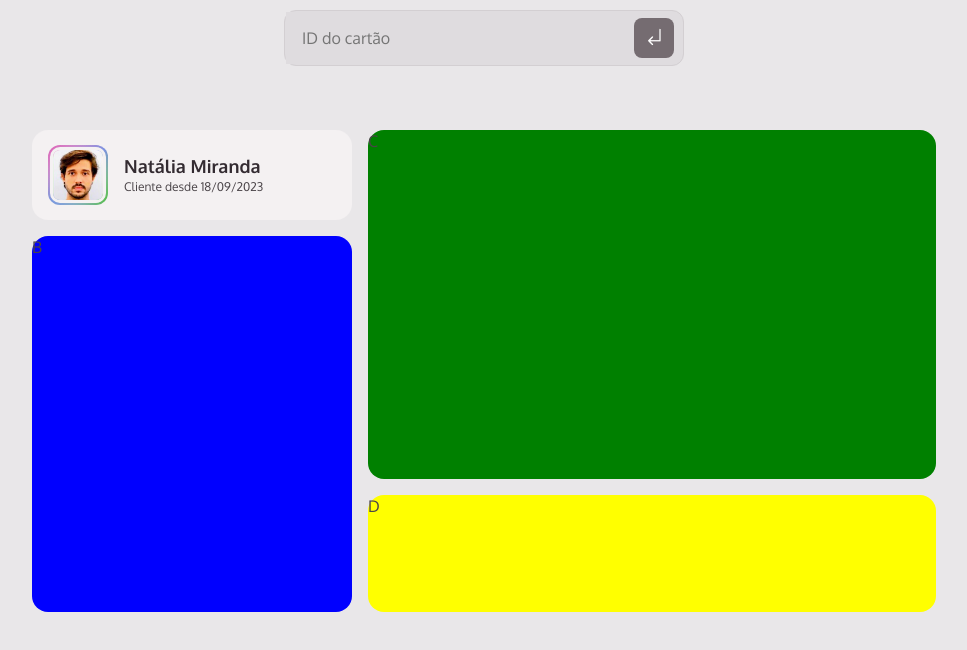
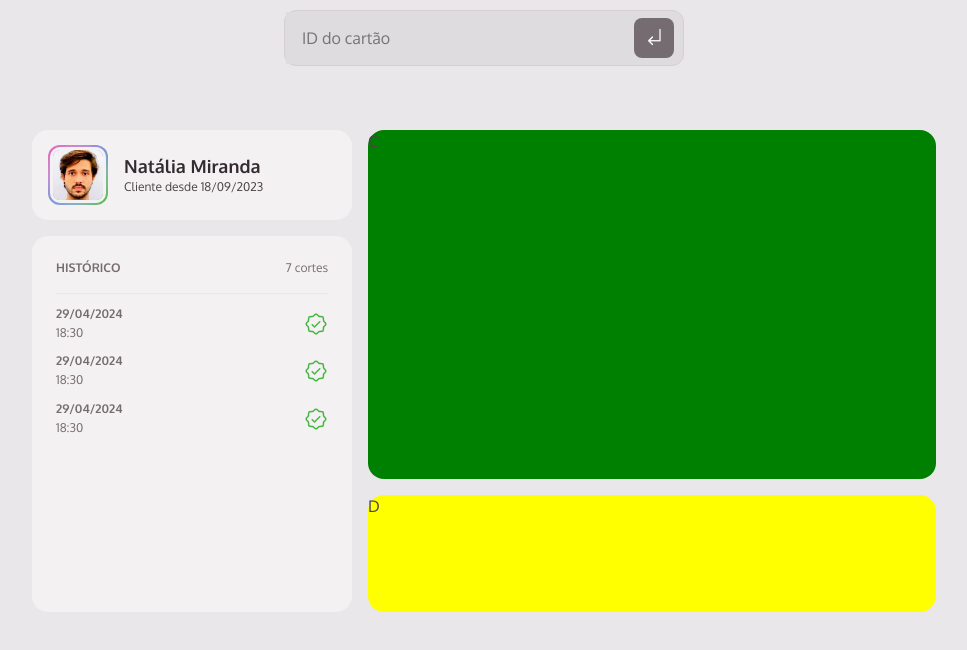
Before and after one commit to Cassiano26/member_club, a plain HTML site: page index.html in a window 1280 px wide. Shown: the part 126-776 px from the top of the page, without its empty margins (156-1123 px from the left). Drawn offline with Linux system fonts and the light colour scheme.

Commit message:
style: add history class styles

```diff
--- a/index.html
+++ b/index.html
@@ -32,7 +32,35 @@
           <h5>Cliente desde 18/09/2023</h5>
         </div>
       </div>
-      <div class="history">B</div>
+      <div class="history">
+        <div>
+          <span>histórico</span>
+          <span>7 cortes</span>
+        </div>
+        <div class="historyItems">
+          <div>
+            <div>
+              <span>29/04/2024</span>
+              <span>18:30</span>
+            </div>
+            <img src="./src/assets/Icons.png" alt="">
+          </div>
+          <div>
+            <div>
+              <span>29/04/2024</span>
+              <span>18:30</span>
+            </div>
+            <img src="./src/assets/Icons.png" alt="">
+          </div>
+          <div>
+            <div>
+              <span>29/04/2024</span>
+              <span>18:30</span>
+            </div>
+            <img src="./src/assets/Icons.png" alt="">
+          </div>
+        </div>
+      </div>
       <div class="marks">C</div>
       <div class="remaining">D</div>
     </section>
--- a/src/styles/searchForm.css
+++ b/src/styles/searchForm.css
@@ -84,21 +84,6 @@
                 linear-gradient(315deg, #45B442, rgba(0, 0, 0, 0) 50%),
                 linear-gradient(225deg, #6B84DE, rgba(0, 0, 0, 0) 50%);
 
-
-
-    /* background: linear-gradient(0deg, #AF74DE, #AF74DE, 70%),
-                linear-gradient(45deg, #6B84DE, #6B84DE, 70%),
-                linear-gradient(90deg, #5DCAB7, #5DCAB7, 70%),
-                linear-gradient(135deg, #45B442, #45B442, 70%),
-                linear-gradient(180deg, #5EC6B9, #5EC6B9, 70%),
-                linear-gradient(225deg, #698DD9, #698DD9, 70%),
-                linear-gradient(270deg, #B173DC, #B173DC, 70%),
-                linear-gradient(315deg, #D658B3, #D658B3, 70%); */
-
-
-
-
-
   }
 
   img {
@@ -122,9 +107,60 @@
 }
 
 .history {
+  display: flex;
+  flex-direction: column;
+  gap: 1rem;
+
+  background-color: var(--gray-100);
+
   border-radius: 1rem;
   grid-area: c;
-  background-color: blue;
+
+  padding: 24px;
+
+  div:nth-of-type(1) {
+    display: flex;
+    justify-content: space-between;
+
+    span:nth-of-type(1) {
+      font-weight: var(--fw-bold);
+      font-size: var(--fs-sm);
+      text-transform: uppercase;
+      color: var(--gray-500)
+    }
+
+    span:nth-of-type(2) {
+      font-weight: var(--fw-regular);
+      font-size: var(--fs-sm);
+      color: var(--gray-500)
+    }
+  }
+
+  .historyItems {
+    display: flex;
+    flex-direction: column;
+    gap: 12px;
+    border-top: 1px solid var(--gray-200);
+    padding-top: 12px;
+
+    div {
+      display: flex;
+      justify-content: space-between;
+      align-items: center;
+
+      div {
+        display: flex;
+        flex-direction: column;
+        gap: 2px;
+        align-items: start;
+      }
+
+      img {
+        width: 24px;
+        height: 24px;
+      }
+    }
+  }
 }
 
 .marks {
```
Also changed, not shown: src/assets/Icons.png (added).
